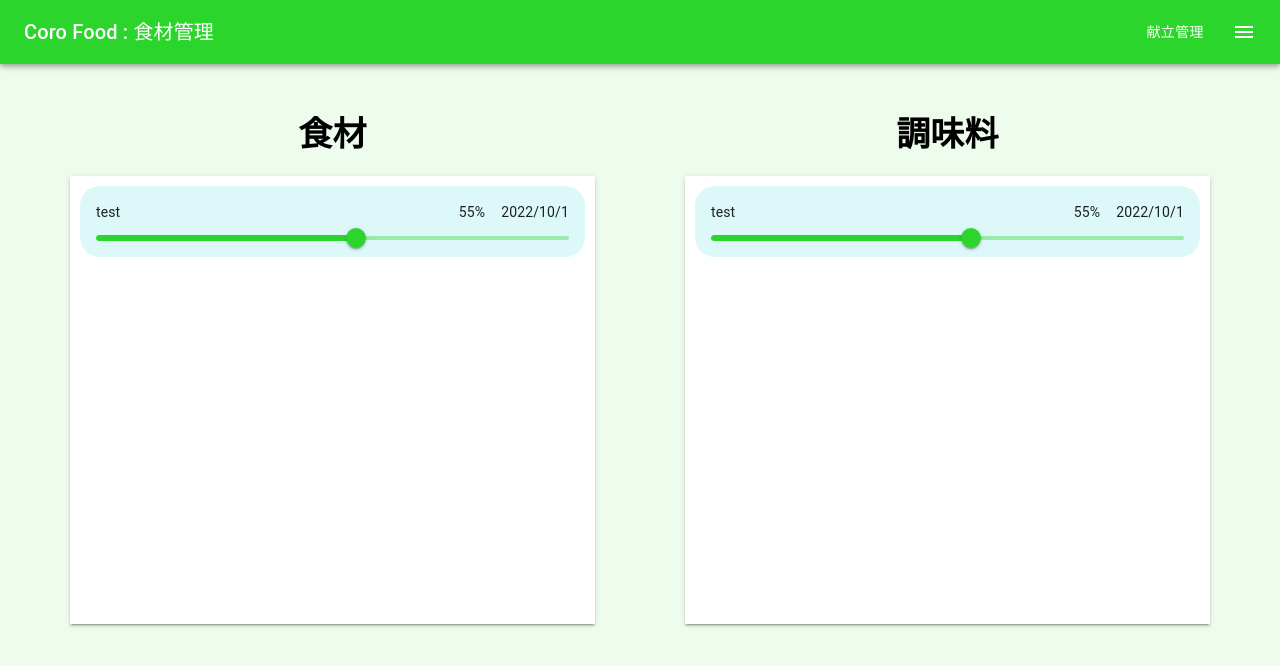
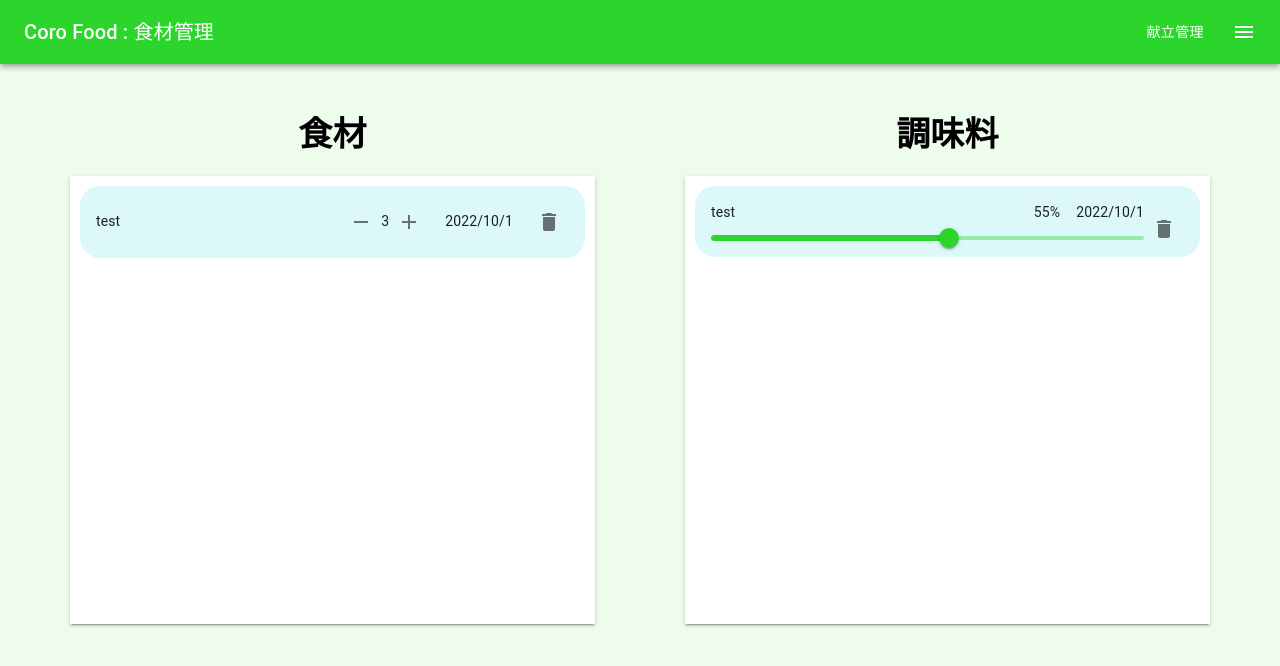
Before and after one commit to sea-lantern/Food-Management, a React (Create React App) app in the folder app/: page /storage in a window 1280 px wide. Shown: the top 666 px of the page. Built offline with nearby package versions, Linux system fonts and the light colour scheme.

Commit message:
削除ボタンの追加

```diff
--- a/app/src/components/Ingredient.tsx
+++ b/app/src/components/Ingredient.tsx
@@ -11,7 +11,7 @@ const Ingredient: React.FC = () => {
             </Typography>
 
             <Box sx={{ height: '80%', bgcolor: 'white', mx: '20px', boxShadow: 2, overflow: 'auto' }}>
-                <IngredientCard name='test' initAmount={55} term='2022/10/1' />
+                <IngredientCard name='test' initAmount={3} term='2022/10/1' />
             </Box>
         </Box>
     )
--- a/app/src/components/IngredientCard.tsx
+++ b/app/src/components/IngredientCard.tsx
@@ -1,9 +1,13 @@
 import React, { useCallback, useState, useEffect } from 'react'
-import { Card, CardContent, Slider, Typography, Stack, styled } from '@mui/material'
+import { Card, CardContent, Slider, Typography, Stack, styled, IconButton } from '@mui/material'
+
+import AddIcon from '@mui/icons-material/Add'
+import RemoveIcon from '@mui/icons-material/Remove'
+import DeleteIcon from '@mui/icons-material/Delete'
 
 const Pb0Card = styled(CardContent)({
     '&: last-child': {
-        'padding-bottom': 0
+        'padding-bottom': '16px'
     }
 })
 
@@ -20,17 +24,27 @@ const CssSlider = styled(Slider)({
 })
 
 const IngredientCard: React.FC<{ name: string, initAmount: number, term: string }> = ({ name, initAmount, term }) => {
-    const [amount, setAmount] = useState<number | number[]>(0)
+    const [amount, setAmount] = useState<number>(0)
     const [color, setColor] = useState<string>('#dcf8f8')
 
-    const handleSliderChange = useCallback((event: Event, newValue: number | number[]) => {
-        if (newValue < 20) setColor('#ffd5d5')
-        else setColor('#dcf8f8')
-        setAmount(newValue)
-    }, [])
+    const handlePlusAmount = () => {
+        setAmount(prev => {
+            if (prev + 1 < 0) setColor('#ffd5d5')
+            else setColor('#dcf8f8')
+            return prev + 1
+        })
+    }
+
+    const handleMinusAmount = () => {
+        setAmount(prev => {
+            if (prev - 1 < 0) setColor('#ffd5d5')
+            else setColor('#dcf8f8')
+            return prev - 1
+        })
+    }
 
     useEffect(() => {
-        if (initAmount < 20) setColor('#ffd5d5')
+        if (initAmount < 0) setColor('#ffd5d5')
         else setColor('#dcf8f8')
         setAmount(initAmount)
     }, [])
@@ -43,13 +57,21 @@ const IngredientCard: React.FC<{ name: string, initAmount: number, term: string
                         {name}
                     </Typography>
                     <Typography sx={{ fontSize: 14, flexGrow: 0 }} >
-                        {amount}%
+                        <IconButton onClick={handleMinusAmount}>
+                            <RemoveIcon />
+                        </IconButton>
+                        {amount}
+                        <IconButton onClick={handlePlusAmount}>
+                            <AddIcon />
+                        </IconButton>
                     </Typography>
                     <Typography sx={{ fontSize: 14, flexGrow: 0 }} >
                         {term}
                     </Typography>
+                    <IconButton>
+                        <DeleteIcon />
+                    </IconButton>
                 </Stack>
-                <CssSlider value={amount} aria-label="Default" valueLabelDisplay="auto" onChange={handleSliderChange} />
             </Pb0Card>
         </Card>
     )
--- a/app/src/components/SeasoningCard.tsx
+++ b/app/src/components/SeasoningCard.tsx
@@ -1,5 +1,7 @@
 import React, { useCallback, useState, useEffect } from 'react'
-import { Card, CardContent, Slider, Typography, Stack, styled } from '@mui/material'
+import { Card, CardContent, Slider, Typography, Stack, styled, IconButton, Box } from '@mui/material'
+
+import DeleteIcon from '@mui/icons-material/Delete'
 
 const Pb0Card = styled(CardContent)({
     '&: last-child': {
@@ -38,7 +40,9 @@ const SeasoningCard: React.FC<{ name: string, initAmount: number, term: string }
     return (
         <Card sx={{ borderRadius: "20px", boxShadow: 0, backgroundColor: color,  m: '10px', pb: 0 }}>
             <Pb0Card sx={{ pb: 0 }}>
-                <Stack spacing={2} direction="row" alignItems="center" sx={{display: 'flex'}}>
+                <Box sx={{ display: 'flex' }}>
+                    <Box sx={{ flexGrow: 1 }}>
+                        <Stack spacing={2} direction="row" alignItems="center" sx={{ display: 'flex' }}>
                             <Typography sx={{ fontSize: 14, flexGrow: 1 }} >
                                 {name}
                             </Typography>
@@ -49,7 +53,12 @@ const SeasoningCard: React.FC<{ name: string, initAmount: number, term: string }
                                 {term}
                             </Typography>
                         </Stack>
-                <CssSlider value={amount} aria-label="Default" valueLabelDisplay="auto" onChange={handleSliderChange}/>
+                        <CssSlider value={amount} aria-label="Default" valueLabelDisplay="auto" onChange={handleSliderChange} />
+                    </Box>
+                    <IconButton>
+                        <DeleteIcon />
+                    </IconButton>
+                </Box>
             </Pb0Card>
         </Card>
     )
```
Lines whose indentation alone changed are shown as unchanged.
